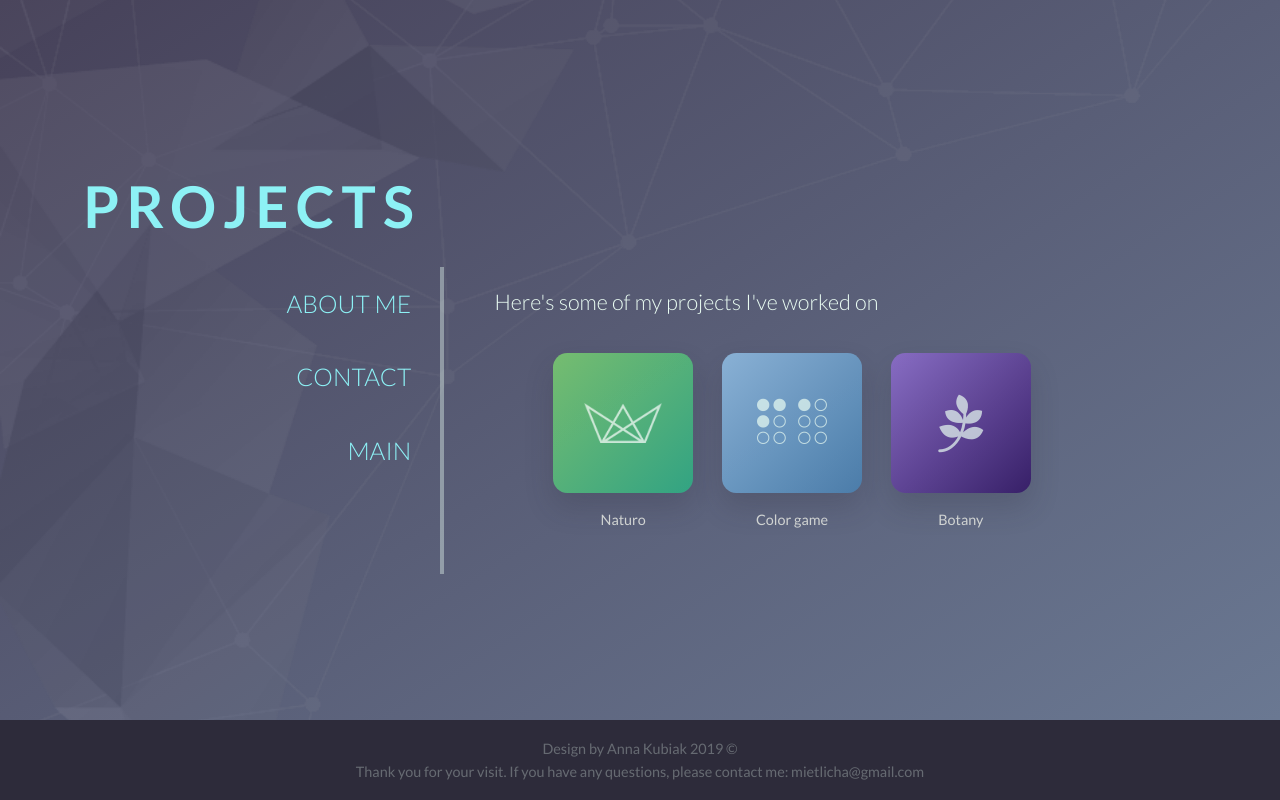
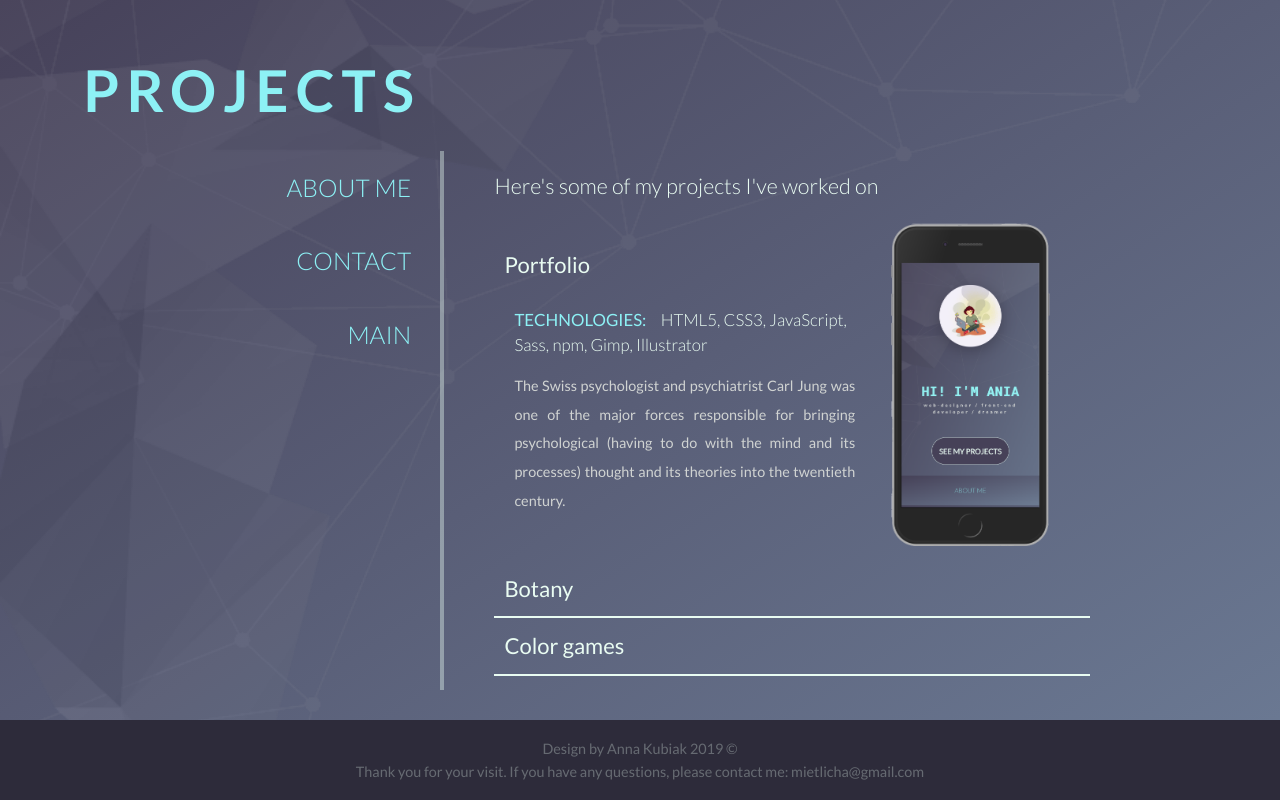
Before and after one commit to Mietlicha/portfolio, a website: page projects.html in a window 1280 px wide. Drawn offline with Linux system fonts and the light colour scheme.

Commit message:
project section rebuilt start

```diff
--- a/projects.html
+++ b/projects.html
@@ -34,40 +34,65 @@
             <a href="index.html">projects</a>
           </h1>
         </header>
-        <main class="project-main">
+        <main>
           <div class="project-main__description">
             <h2 class="project-main__para">
               Here's some of my projects I've worked on
             </h2>
-            <div class="work">
-              <div class="work-list">
-                <a
-                  href="https://mietlicha.github.io/naturo/"
-                  target="_blank"
-                  class="work--item work-1"
-                  ><img src="img/naturo.png" alt="naturo logo"
-                /></a>
-                <p class="work-caption">Naturo</p>
+            <details class="details" open>
+              <summary class="summary">Portfolio</summary>
+              <div class="details__wrapper">
+                <div class="details-text">
+                  <h3 class="details-text__head">
+                    <span class="details-text__span">technologies:</span>HTML5,
+                    CSS3, JavaScript, Sass, npm, Gimp, Illustrator
+                  </h3>
+                  <p class="details__para">
+                    The Swiss psychologist and psychiatrist Carl Jung was one of
+                    the major forces responsible for bringing psychological
+                    (having to do with the mind and its processes) thought and
+                    its theories into the twentieth century.
+                  </p>
+                </div>
+                <img class="details__img" src="../img/portfolio_mobile.png" />
               </div>
-              <div class="work-list">
-                <a
-                  href="https://mietlicha.github.io/color-game/"
-                  target="_blank"
-                  class="work--item work-2"
-                  ><i class="fa fa-braille" aria-hidden="true"></i
-                ></a>
-                <p class="work-caption">Color game</p>
+            </details>
+            <details class="details">
+              <summary class="summary">Botany</summary>
+              <div class="details__wrapper">
+                <div class="details-text">
+                  <h3 class="details-text__head">
+                    <span class="details-text__span">technologies:</span>HTML5,
+                    CSS3, JavaScript, Sass, npm, Gimp, Illustrator
+                  </h3>
+                  <p class="details__para">
+                    The Swiss psychologist and psychiatrist Carl Jung was one of
+                    the major forces responsible for bringing psychological
+                    (having to do with the mind and its processes) thought and
+                    its theories into the twentieth century.
+                  </p>
+                </div>
+                <img class="details__img" src="../img/portfolio_mobile.png" />
               </div>
-              <div class="work-list">
-                <a
-                  href="https://mietlicha.github.io/botany/"
-                  target="_blank"
-                  class="work--item work-3"
-                  ><i class="fa fa-pagelines" aria-hidden="true"></i
-                ></a>
-                <p class="work-caption">Botany</p>
+            </details>
+            <details class="details">
+              <summary class="summary">Color games</summary>
+              <div class="details__wrapper">
+                <div class="details-text">
+                  <h3 class="details-text__head">
+                    <span class="details-text__span">technologies:</span>HTML5,
+                    CSS3, JavaScript, Sass, npm, Gimp, Illustrator
+                  </h3>
+                  <p class="details__para">
+                    The Swiss psychologist and psychiatrist Carl Jung was one of
+                    the major forces responsible for bringing psychological
+                    (having to do with the mind and its processes) thought and
+                    its theories into the twentieth century.
+                  </p>
+                </div>
+                <img class="details__img" src="../img/portfolio_mobile.png" />
               </div>
-            </div>
+            </details>
           </div>
         </main>
         <nav class="nav">
--- a/sass/abstract/_kayframes.scss
+++ b/sass/abstract/_kayframes.scss
@@ -54,3 +54,12 @@
     opacity: 0;
   }
 }
+
+@keyframes showContent {
+  from {
+    opacity: 0;
+  }
+  to {
+    opacity: 1;
+  }
+}
--- a/sass/layout/_base.scss
+++ b/sass/layout/_base.scss
@@ -33,9 +33,9 @@ html {
   }
 
   //to avoid white-space in tablet portrait mode
-  @media (orientation: portrait) and (min-width: 700px) {
-    height: 100%;
-  }
+  // @media (orientation: portrait) and (min-width: 700px) {
+  //   height: 100%;
+  // }
 }
 
 body {
--- a/sass/pages/_projects.scss
+++ b/sass/pages/_projects.scss
@@ -20,6 +20,7 @@
     padding: 1rem 3.5rem;
     max-width: 700px;
     margin: 0 auto;
+    min-width: 538px;
 
     @include respond(tab) {
       border-left: 0.3rem solid rgba($color-secondary-light, 0.4);
@@ -40,79 +41,71 @@
   }
 }
 
-.work {
-  display: flex;
-  flex-wrap: wrap;
-  align-items: center;
-  justify-content: center;
+.details {
+  .summary {
+    display: block;
+    cursor: pointer;
+    padding: 10px;
+    font-size: 22px;
+    border-bottom: 2px solid;
+    transition: 0.3s;
 
-  &-list {
-    display: flex;
-    flex-direction: column;
-    align-items: center;
-    justify-content: center;
-    margin-bottom: 2rem;
+    &:focus {
+      outline: none;
+    }
   }
 
-  &-caption {
-    color: $color-tertiary-light;
+  &__wrapper {
+    display: flex;
+    height: 100%;
+    padding: 0 20px;
+    line-height: 1.5;
+    margin-top: 1rem;
   }
 
-  &--item {
-    min-width: 140px;
-    min-height: 140px;
-    background: $color-primary-light;
-    border-radius: 1rem;
-    box-shadow: 0 1rem 2rem rgba($color-primary-deep-dark, 0.2);
-    transition: all 0.2s ease-in-out;
-    margin: 0 1rem 1rem 1rem;
-    font-size: 4rem;
-    display: flex;
-    justify-content: center;
-    align-items: center;
+  &__img {
+    max-width: 200px;
+    width: 100%;
+    margin-left: 1rem;
+    margin-top: -7rem;
+  }
 
-    @include style-link-text;
-    color: rgba($color-secondary-light, 0.7);
+  &-text__head {
+    font-weight: 300;
+  }
 
-    img {
-      max-width: 90px;
-      max-height: 40px;
-      opacity: 0.7;
-    }
+  &-text__span {
+    margin-right: 1rem;
+    text-transform: uppercase;
+    color: $color-secondary-dark;
+    font-weight: 400;
+  }
 
-    &:hover {
-      transform: scale(1.1);
-      box-shadow: 0 0.5rem 0.5rem rgba($color-primary-deep-dark, 0.2);
-      cursor: pointer;
-      color: rgba($color-secondary-light, 1);
-    }
-
-    &:hover img {
-      opacity: 1;
-    }
+  &__para {
+    color: $color-tertiary-light;
+    line-height: 200%;
+    text-align: justify;
+    margin-top: 1rem;
   }
 }
 
-.work-1 {
-  background: linear-gradient(
-    to right bottom,
-    rgba(126, 213, 111, 0.8),
-    rgba(40, 180, 133, 0.8)
-  );
+.details[open] {
+  .summary {
+    border: 0;
+
+    &:focus {
+      outline: none;
+    }
+  }
+
+  .details-text {
+    opacity: 0;
+    animation: showContent 0.6s 0.2s forwards;
+  }
+
+  .details__img {
+    opacity: 0;
+    animation: showContent 0.6s 0.3s forwards;
+    position: relative;
+  }
 }
-
-.work-2 {
-  background: linear-gradient(
-    to right bottom,
-    rgba(149, 197, 236, 0.8),
-    rgba(70, 130, 180, 0.8)
-  );
-}
-
-.work-3 {
-  background: linear-gradient(
-    to right bottom,
-    rgba(147, 111, 213, 0.8),
-    rgba(45, 13, 97, 0.8)
-  );
-}
```
Also changed, not shown: css/style.css, img/portfolio_mobile.png (added).
